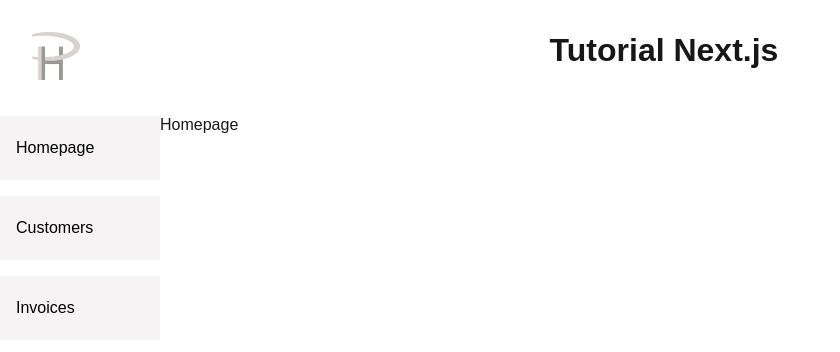
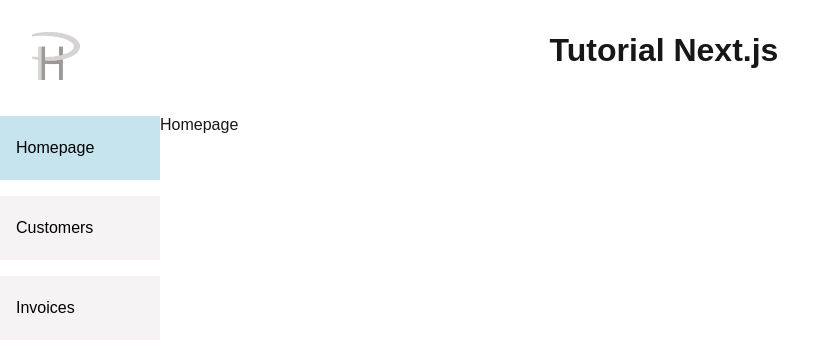
Before and after one commit to Yobuligo/tutorial.nextjs, a Next.js app: page /lesson03/home in a window 1280 px wide. Shown: the top 352 px of the page, without its empty margins (0-840 px from the left). Built offline with nearby package versions, Linux system fonts and the light colour scheme.

Commit message:
Highlight selected NavBarLink

```diff
--- a/features/navBarLink/INavBarLinkProps.ts
+++ b/features/navBarLink/INavBarLinkProps.ts
@@ -2,4 +2,5 @@ import { ILink } from "@/model/ILink";
 
 export interface INavBarLinkProps {
   link: ILink;
+  isSelected: boolean;
 }
--- a/features/navBarLink/NavBarLink.module.scss
+++ b/features/navBarLink/NavBarLink.module.scss
@@ -8,8 +8,13 @@
   width: 10rem;
   height: 4rem;
 }
+
+.selected {
+  background-color: rgb(198, 228, 238);
+}
+
 .container {
   :hover {
-    background-color: rgb(198, 228, 238);
+    @extend .selected;
   }
 }
--- a/features/navBarLink/NavBarLink.tsx
+++ b/features/navBarLink/NavBarLink.tsx
@@ -1,3 +1,4 @@
+import { style } from "@/utils/style";
 import Link from "next/link";
 import { INavBarLinkProps } from "./INavBarLinkProps";
 import styles from "./NavBarLink.module.scss";
@@ -5,7 +6,13 @@ import styles from "./NavBarLink.module.scss";
 export const NavBarLink: React.FC<INavBarLinkProps> = (props) => {
   return (
     <div className={styles.container}>
-      <Link className={styles.navBarLink} href={props.link.path}>
+      <Link
+        className={style(
+          styles.navBarLink,
+          props.isSelected ? styles.selected : styles.container
+        )}
+        href={props.link.path}
+      >
         {props.link.title}
       </Link>
     </div>
--- a/features/navbar/NavBar.tsx
+++ b/features/navbar/NavBar.tsx
@@ -1,10 +1,15 @@
+"use client";
+
+import { usePathname } from "next/navigation";
 import { NavBarLink } from "../navBarLink/NavBarLink";
 import { INavBarProps } from "./INavBarProps";
 import styles from "./NavBar.module.scss";
 
 export const NavBar = (props: INavBarProps) => {
+  const pathname = usePathname();
+
   const content = props.links.map((link, index) => (
-    <NavBarLink key={index} link={link} />
+    <NavBarLink key={index} link={link} isSelected={pathname === link.path} />
   ));
 
   return <div className={styles.navBar}>{content}</div>;
--- /dev/null
+++ b/utils/style.ts
@@ -0,0 +1,3 @@
+export const style = (...classNames: (string | undefined)[]): string => {
+  return classNames.join(" ");
+};
```
